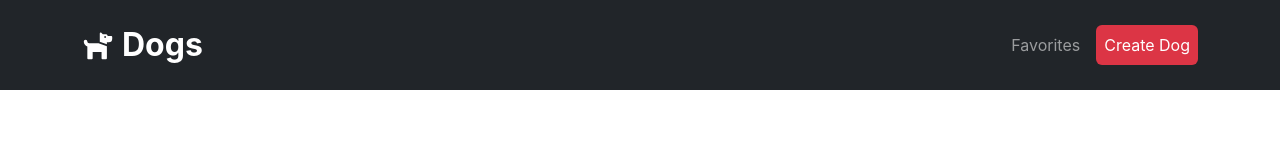
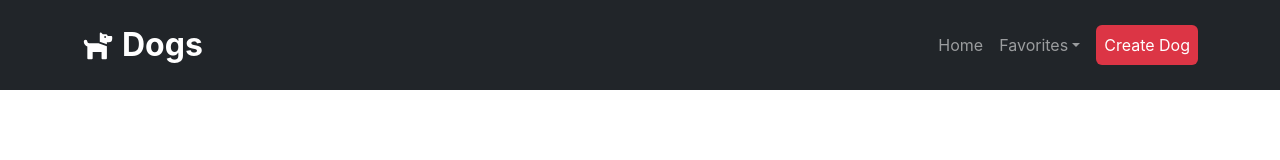
Before and after one commit to igsecu/pidogs-henry, a React (Create React App) app in the folder client/: page /dogs in a window 1280 px wide. Shown: the top 160 px of the page. Built offline with nearby package versions, Linux system fonts and the light colour scheme.

Commit message:
Converted favorites Link to Dropdown menu

```diff
--- a/client/src/components/Navbar.jsx
+++ b/client/src/components/Navbar.jsx
@@ -1,15 +1,18 @@
 import { FaDog } from "react-icons/fa";
+import { Link, NavLink, useLocation } from "react-router-dom";
 
-const Navbar = () => {
+const Navbar = ({ favorites }) => {
+  const location = useLocation();
+
   return (
     <nav className="navbar navbar-expand-md bg-dark navbar-dark py-3">
       <div className="container">
-        <a
-          href="/"
+        <NavLink
+          to="/"
           className="navbar-brand d-flex flex-row align-items-center fs-2 fw-bold"
         >
           <FaDog /> <span className="ms-2">Dogs</span>
-        </a>
+        </NavLink>
 
         <button
           className="navbar-toggler"
@@ -22,15 +25,42 @@ const Navbar = () => {
 
         <div className="collapse navbar-collapse" id="navmenu">
           <ul className="navbar-nav ms-auto">
-            <li className="navbar-item text-center text-start-md">
-              <a href="#learn" className="nav-link">
+            {location.pathname !== "/" && (
+              <li className="navbar-item text-center text-start-md">
+                <NavLink to="/" className="nav-link">
+                  Home
+                </NavLink>
+              </li>
+            )}
+            <li className="nav-item dropdown text-center text-start-md">
+              <span
+                className="nav-link dropdown-toggle"
+                href="#"
+                role="button"
+                data-bs-toggle="dropdown"
+                aria-expanded="false"
+              >
                 Favorites
-              </a>
+              </span>
+              <ul className="dropdown-menu rounded-0 bg-dark border-0 text-white">
+                {favorites ? (
+                  <p className=" mb-0 fw-bold text-center">
+                    You do not have favorites to show!
+                  </p>
+                ) : (
+                  <li>
+                    <a className="dropdown-item" href="/">
+                      Action
+                    </a>
+                  </li>
+                )}
+              </ul>
             </li>
+
             <li className="navbar-item bg-danger rounded text-center text-start-md custom-btn ms-2">
-              <a href="#questions" className="nav-link text-white ">
+              <Link to="/" className="nav-link text-white ">
                 Create Dog
-              </a>
+              </Link>
             </li>
           </ul>
         </div>
```
